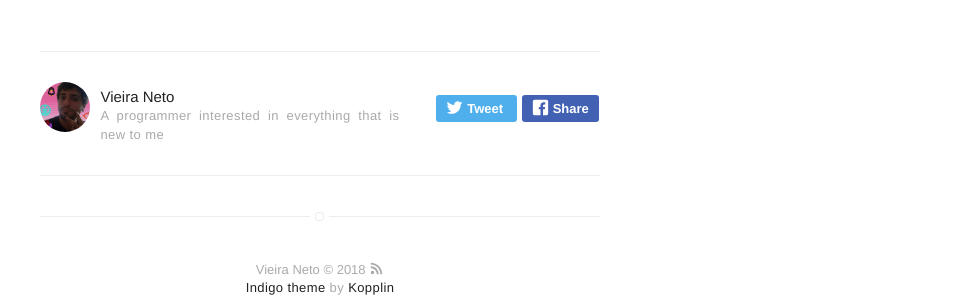
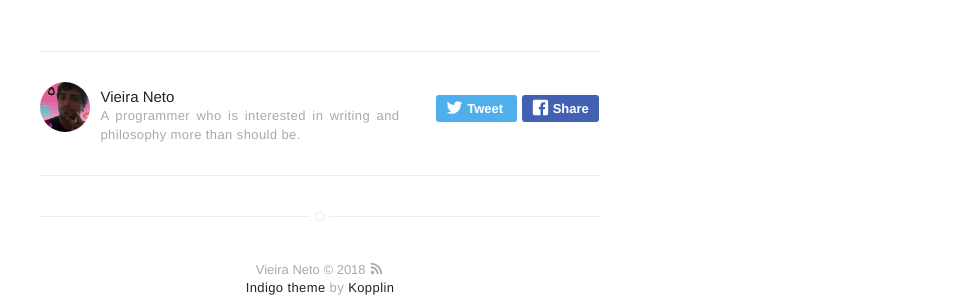
Before and after one commit to vieiramanoel/vieiramanoel.github.io, a Jekyll site: the page built from _posts/2018-12-19-First-blog-motivation.markdown, in a window 1280 px wide. Shown: the part 572-872 px from the top of the page, without its empty margins (320-1280 px from the left). Built offline with Jekyll 4.4.1, drawn with Linux system fonts in a browser that asks for light colours.

Commit message:
changed bio

```diff
--- a/_config.yml
+++ b/_config.yml
@@ -57,7 +57,7 @@ email: vieiranetoc@gmail.com
 authors:
     vieira:
         name: Vieira Neto
-        bio: A programmer interested in everything that is new to me
+        bio: A programmer who is interested in writing and philosophy more than should be.
         external-image: false
         picture: assets/images/profile.jpg
         twitter: masnoel_
```
